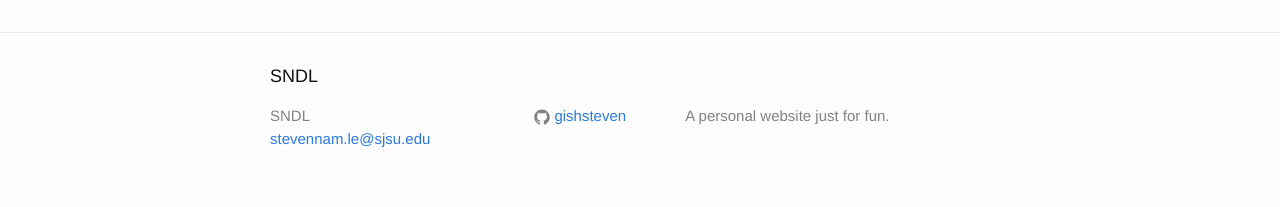
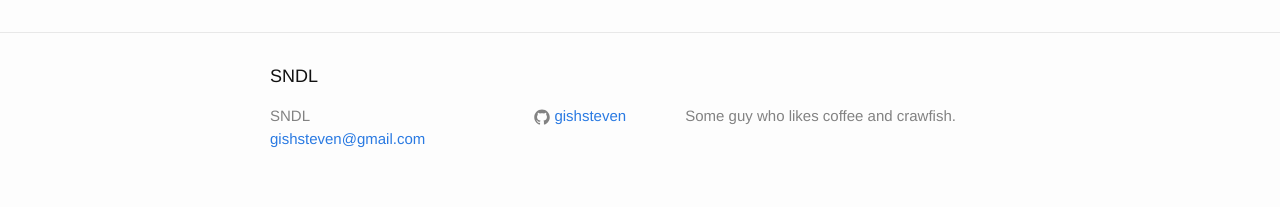
Before and after one commit to gishsteven/gishsteven.github.io, a Jekyll site: the page built from index.html, in a window 1280 px wide. Shown: the part 1125-1332 px from the top of the page. Built offline with Jekyll 4.4.1, drawn with Linux system fonts in a browser that asks for light colours.

Commit message:
Update _config.yml

```diff
--- a/_config.yml
+++ b/_config.yml
@@ -7,11 +7,12 @@
 
 # Site settings
 title: SNDL
-email: stevennam.le@sjsu.edu
-description: A personal website just for fun.
+email: gishsteven@gmail.com
+description: Some guy who likes coffee and crawfish.
 baseurl: "" # the subpath of your site, e.g. /blog
-url: "http://xsndl.com/about" # the base hostname & protocol for your site
+url: "https://stevennamdangle.com/" # the base hostname & protocol for your site
 github_username: gishsteven
+favicon: "images/favicon.ico"
 
 # Build settings
 markdown: kramdown
```
